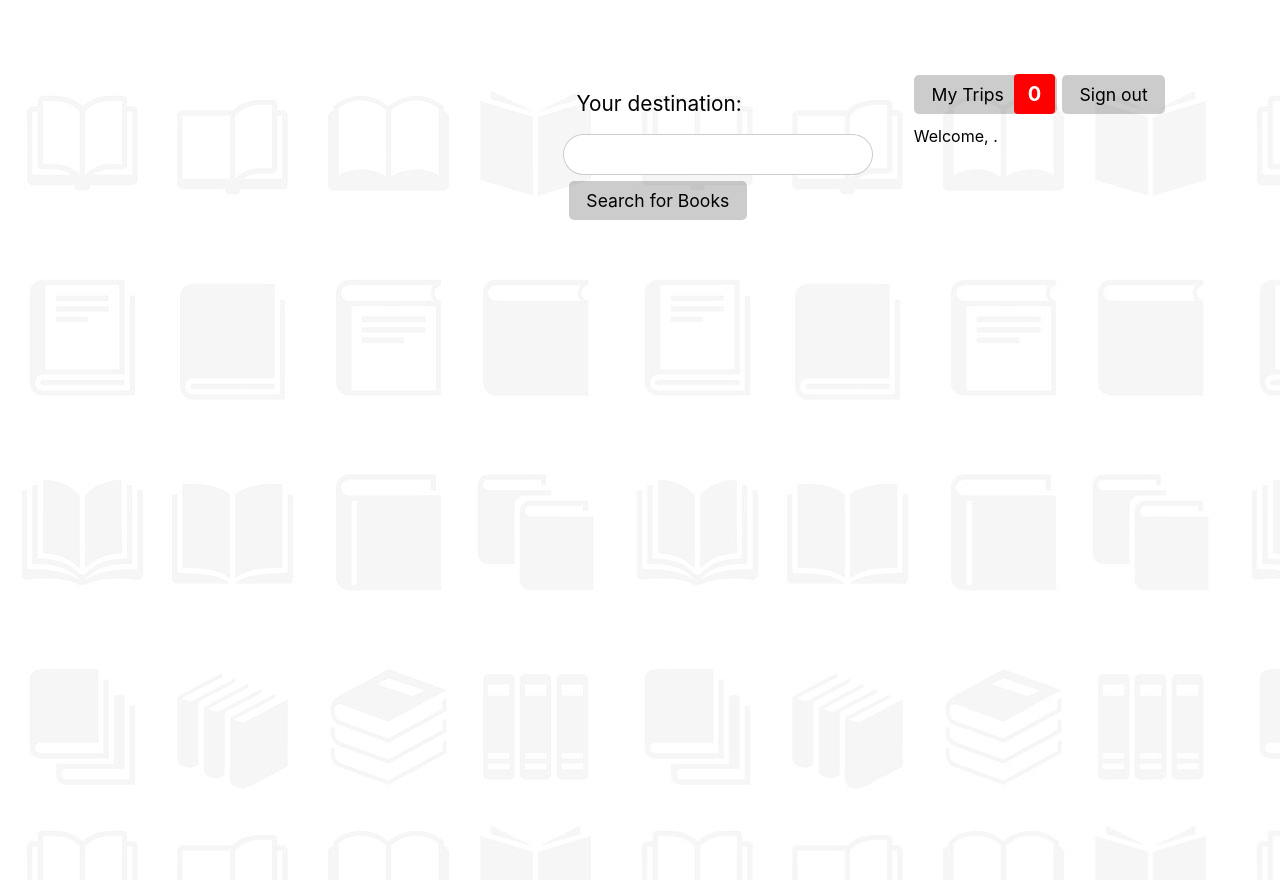
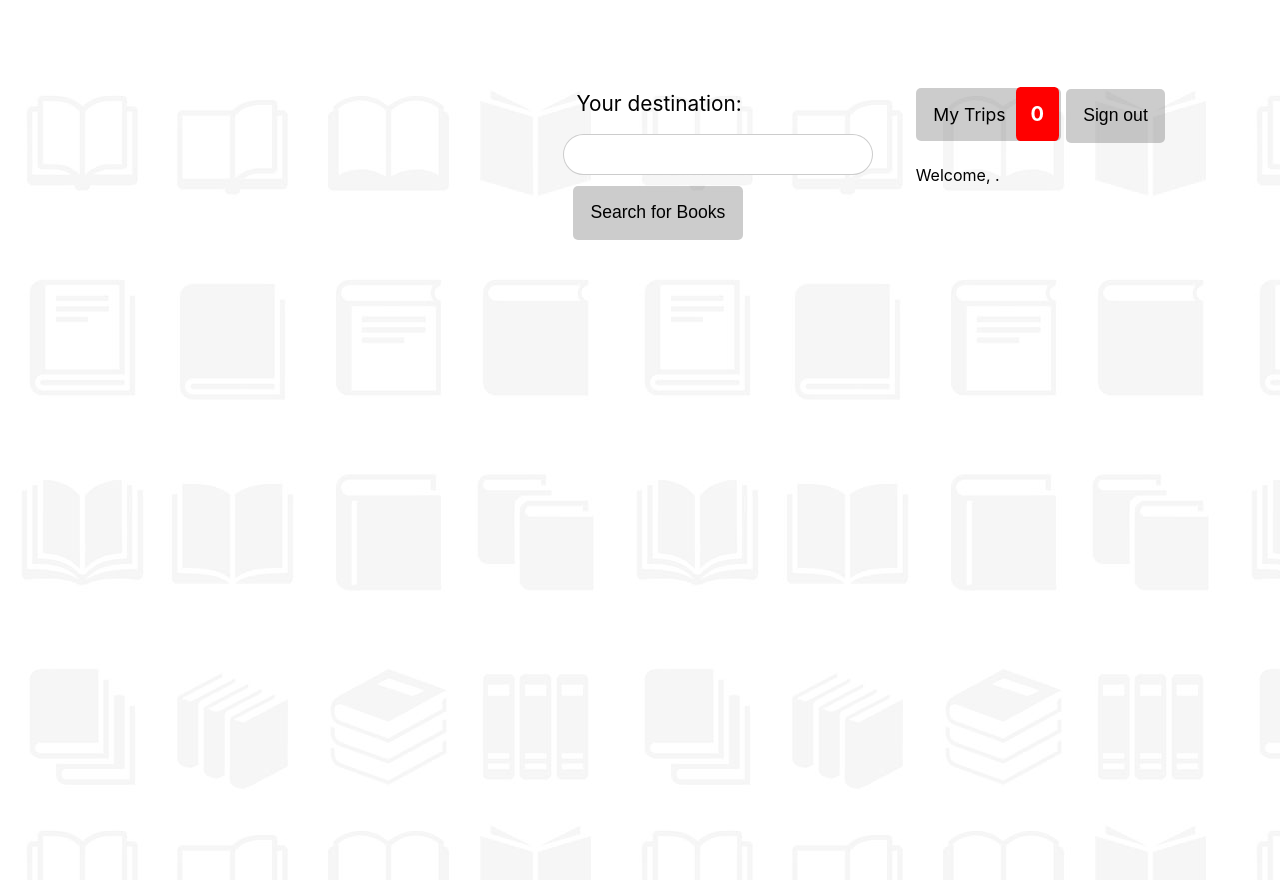
Before and after one commit to GiaEdgington/Project-Before-You-Go, a React (Create React App) app: page /homepage in a window 1280 px wide. Built offline with nearby package versions, Linux system fonts and the light colour scheme.

Commit message:
add book bug k-o handled

```diff
--- a/src/App.css
+++ b/src/App.css
@@ -88,6 +88,11 @@ input {
  outline: none;
 }
 
+button {
+  cursor: pointer;
+  outline: none;
+}
+
 .searchContainer form input {
   width: 19em;
   border-radius: 100px;
@@ -106,22 +111,32 @@ input {
 }
 
 .buttonPage {
-  cursor: pointer;
-  width:auto;
+  width: auto;
   border: none;
   background-color:rgba(0, 0, 0, 0.2);
   border-radius: 5px;
   margin-right: 0.15em;
   margin-top: 0.5em;
   line-height: 1.7em;
-  padding: 0.5em 1em;
+  padding: 0.7em 1em;
   margin-bottom: 0.3em;
   font-size: 1.1em;
-  outline: none;
+}
+
+.buttonTrips {
+  width: auto;
+  border: none;
+  background-color:rgba(0, 0, 0, 0.2);
+  border-radius: 5px;
+  margin-right: 0.15em;
+  margin-top: 0.5em;
+  line-height: 1.7em;
+  padding: 0.9em 1em;
+  margin-bottom: 0.3em;
+  font-size: 1.1em;
 }
 
 .buttonBook {
-  cursor: pointer;
   width:auto;
   border: none;
   background-color:rgba(0, 0, 0, 0.2);
@@ -132,7 +147,6 @@ input {
   padding: 0.5em 1em;
   margin-bottom: 0.3em;
   font-size: .6em;
-  outline: none;
 }
 
 .tripTitle {
@@ -172,7 +186,6 @@ input {
 
 
 .remButton {
-  cursor: pointer;
   margin-top: .25em;
   margin-right: 3px;
   line-height: 1.9em;
@@ -180,7 +193,6 @@ input {
 }
 
 .delTrip {
-  cursor: pointer;
   float:right;
   margin-bottom:0;
   font-family: 'Roboto', sans-serif;
@@ -310,7 +322,7 @@ p {
 }
 
 .counter {
-  padding: .4em .7em;
+  padding: .75em;
   color: white;
   background: red;
   font-weight: bolder;
--- a/src/Homepage.js
+++ b/src/Homepage.js
@@ -25,19 +25,19 @@ class Homepage extends React.Component {
         }
     }
     render(){
-        console.log(this.props);
+        //console.log(this.props);
         if (this.state.trips < 0) {
             this.numTrips();
         }
         return(
             <div className='homepage'>
                 <div style={{ float:"right",marginRight:"7em"}}>
-                    <Link to = "/myTrips" className="buttonPage" style={{ marginRight:'5px'}}>My Trips<span className="counter">{this.state.trips < 0 ? <span>0</span> : this.state.trips }</span></Link>
+                    <Link to = "/myTrips" className="buttonTrips" style={{ marginRight:'5px'}}>My Trips<span className="counter">{this.state.trips < 0 ? <span>0</span> : this.state.trips }</span></Link>
 
-                    <Link type="button" className="buttonPage" onClick={this.signOut}>Sign out</Link>
+                    <button className="buttonPage" onClick={this.signOut}>Sign out</button>
                     <p>Welcome, {this.props.username}.</p>
                 </div>
-                <Form id={ this.props.id }/>
+                <Form id={ this.props.id } numTrips={this.numTrips}/>
             </div>
         )
     }
--- a/src/components/Book.js
+++ b/src/components/Book.js
@@ -1,4 +1,5 @@
 import React from 'react';
+import { DH_UNABLE_TO_CHECK_GENERATOR } from 'constants';
 
 class Book extends React.Component {
     state = {
@@ -19,7 +20,7 @@ class Book extends React.Component {
 
     //fetch for book info, update state
     fetchBooks = () => {
-        const key2 = 'AIzaSyCUZDVxJS93fWmpk3QKfscn15qz7segx-4';
+        //const key2 = 'AIzaSyCUZDVxJS93fWmpk3QKfscn15qz7segx-4';
         const key1 = 'AIzaSyCH0tIhWJCGZf1HFjw_hRFlJ0vlNuLVtf8';
 
         fetch(`https://www.googleapis.com/books/v1/volumes?q=+title:${this.props.book}&maxResults=1&key=${key1}`)
@@ -77,8 +78,10 @@ class Book extends React.Component {
                 let destination = response.destinations.find(dest => { return dest.name === this.props.destination })
                 this.setState({ destination: destination.name, destination_id: destination.id })
             }
-            //console.log(this.state.destination);
-            this.getBooks();
+            //console.log(this.state.destination_id);
+            this.props.numTrips();
+            if(this.state.destination_id != null){
+                this.getBooks();}
         }
 
         getBooks = () => {
@@ -133,8 +136,6 @@ class Book extends React.Component {
                  <img src={this.state.image} style={{ width:'130px'}} alt="" />
                 }
                 <button onClick={this.handleClick} className="buttonBook">Learn more</button>
-                {/* { this.props.destination_id && !this.state.added */}
-                {/* ? */}
 
                 <button className="buttonBook" onClick={this.getDestinations}>Add Book</button>
 
--- a/src/components/Form.js
+++ b/src/components/Form.js
@@ -1,5 +1,4 @@
 import React from 'react';
-import { Link } from 'react-router-dom';
 import BookDisplay from '../containers/BookDisplay';
 
 class Form extends React.Component {
@@ -39,7 +38,7 @@ class Form extends React.Component {
                     <label>Your destination:</label><br/>
                     <input type="text" placeholder="" name="destination" onChange={(e) => this.handleChange(e.target.value)} /><br/>
                     {/* <button className="buttonPage" onClick={this.getDestinations}>Create Trip</button> */}
-                    <Link className="buttonPage">Search for Books</Link>
+                    <button className="buttonPage">Search for Books</button>
                 </form>
 
                 {
@@ -52,7 +51,7 @@ class Form extends React.Component {
                 { this.state.notFound === 0 ?
                     <p>No Books were found for this destination.</p>
                 :
-                <BookDisplay bookTitles={this.state.books} destination_id={this.state.destination_id} getDestinations={this.getDestinations} id={this.props.id} destination={this.state.destination}/>
+                <BookDisplay bookTitles={this.state.books} destination_id={this.state.destination_id} getDestinations={this.getDestinations} id={this.props.id} destination={this.state.destination} numTrips={this.props.numTrips}/>
                 }
             </div>
         )
--- a/src/containers/BookDisplay.js
+++ b/src/containers/BookDisplay.js
@@ -7,7 +7,7 @@ class BookDisplay extends React.Component {
     render(){
         //console.log(this.props.bookTitles);
         const displayBooks = this.props.bookTitles.map(book => {
-            return <Book key={book.id} book={book} destination_id={this.props.destination_id} getDestinations={this.props.getDestinations} id={this.props.id} destination={this.props.destination}/>
+            return <Book key={book.id} book={book} destination_id={this.props.destination_id} getDestinations={this.props.getDestinations} id={this.props.id} destination={this.props.destination} numTrips={this.props.numTrips}/>
         })
 
         return (
--- a/src/containers/Trips.js
+++ b/src/containers/Trips.js
@@ -11,7 +11,7 @@ class Trips extends React.Component {  //pass user ID here
 
     componentDidMount(){
         //this.props.setUser().then(response => {
-            console.log(this.props.id)
+            //console.log(this.props.id)
             this.setDestinations();
         //})
     }
@@ -46,7 +46,7 @@ class Trips extends React.Component {  //pass user ID here
         return(
             <div className="tripStyle">
                 <div className="tripClass">
-                    <Link className='link' to="/homepage">Go Back</Link>
+                    <Link to="/homepage" className='link'>Go Back</Link>
                     <h3>My Trips</h3>
                 </div>
 
```
